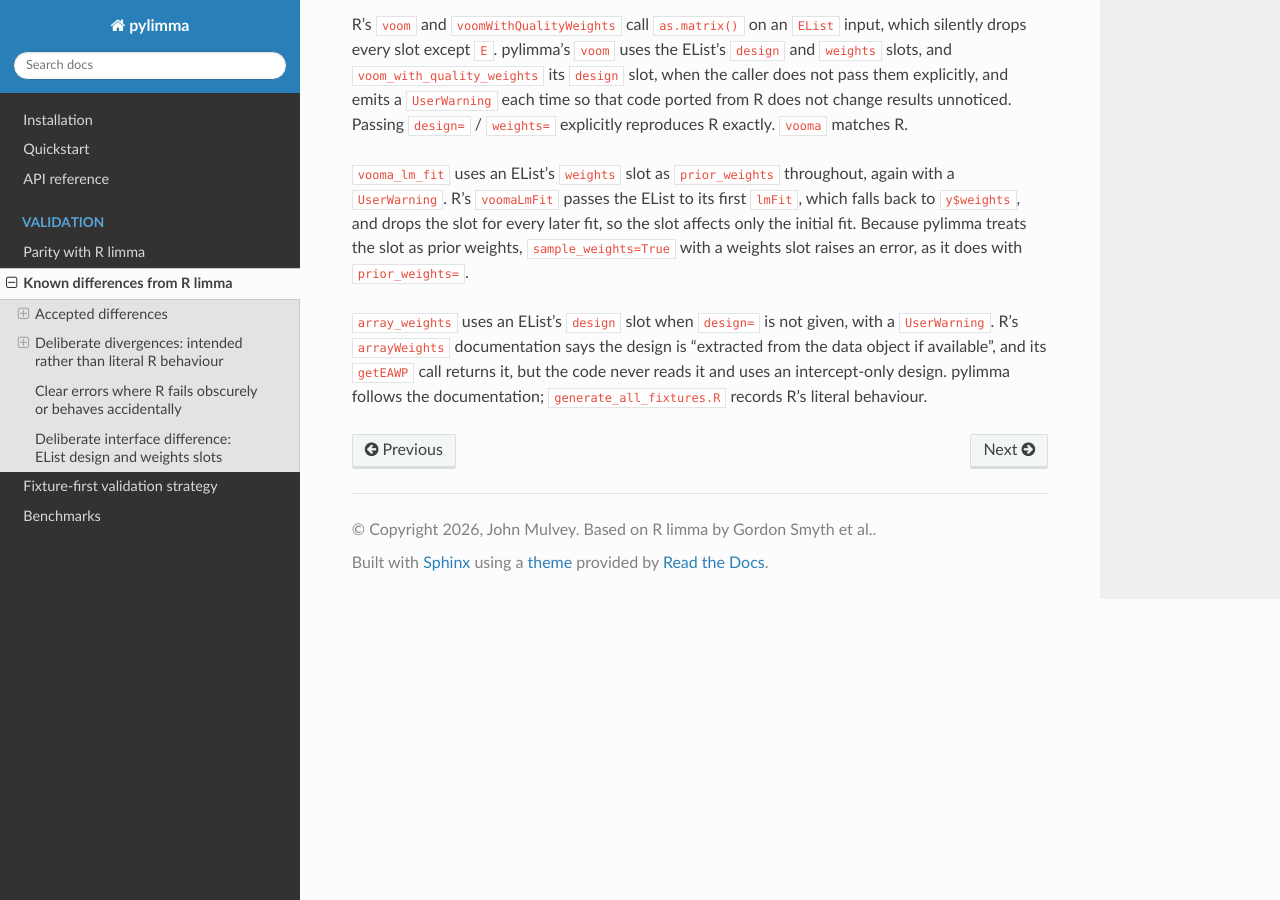
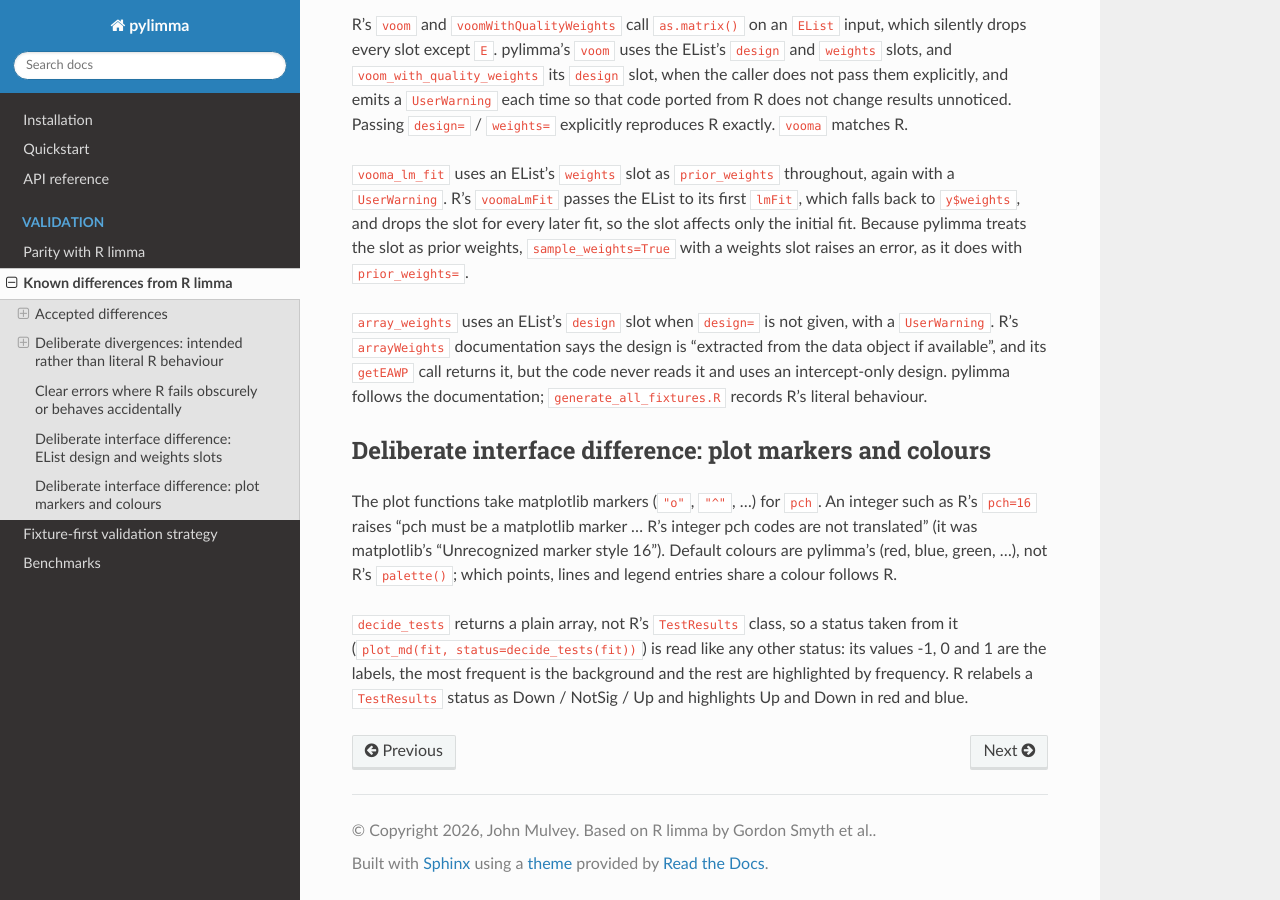
Before and after one commit to john-mulvey/pylimma, a Sphinx documentation site: the page built from docs/validation/known_differences.rst, in a window 1280 px wide and 900 px high, scrolled down 8078 px. Built offline with Sphinx 7.4.7 and the Read the Docs theme 3.1.0, drawn with Linux system fonts in a browser that asks for light colours; pages that are not in the unit, such as notebooks, are missing from menus.

Commit message:
plotting: clear error for R's integer pch codes
The plot functions pass pch to matplotlib as a marker, so R's integer
codes (pch=16) failed with matplotlib's "Unrecognized marker style 16".
John chose not to translate R's codes; _check_pch now raises an error
saying that markers are matplotlib's, recorded with the default colours
as a deliberate interface difference in known_differences.

known_differences also records that decide_tests output, a plain array,
is read as any other status, where R relabels its TestResults class as
Down / NotSig / Up in red and blue.

A tuple stays one marker, such as (5, 0, 0); a list gives one per group.

Audit finding: P-12

```diff
--- a/docs/validation/known_differences.rst
+++ b/docs/validation/known_differences.rst
@@ -441,3 +441,20 @@ design is "extracted from the data object if available", and its
 ``getEAWP`` call returns it, but the code never reads it and uses an
 intercept-only design. pylimma follows the documentation;
 ``generate_all_fixtures.R`` records R's literal behaviour.
+
+Deliberate interface difference: plot markers and colours
+---------------------------------------------------------
+
+The plot functions take matplotlib markers (``"o"``, ``"^"``, ...) for
+``pch``. An integer such as R's ``pch=16`` raises "pch must be a
+matplotlib marker ... R's integer pch codes are not translated" (it was
+matplotlib's "Unrecognized marker style 16"). Default colours are
+pylimma's (red, blue, green, ...), not R's ``palette()``; which points,
+lines and legend entries share a colour follows R.
+
+``decide_tests`` returns a plain array, not R's ``TestResults`` class, so a
+status taken from it (``plot_md(fit, status=decide_tests(fit))``) is read
+like any other status: its values -1, 0 and 1 are the labels, the most
+frequent is the background and the rest are highlighted by frequency. R
+relabels a ``TestResults`` status as Down / NotSig / Up and highlights Up
+and Down in red and blue.
```
Also changed, not shown: CHANGELOG.md (+3 -0 lines), docs/validation/parity_report.rst (+4 -3 lines), 2 other files.
